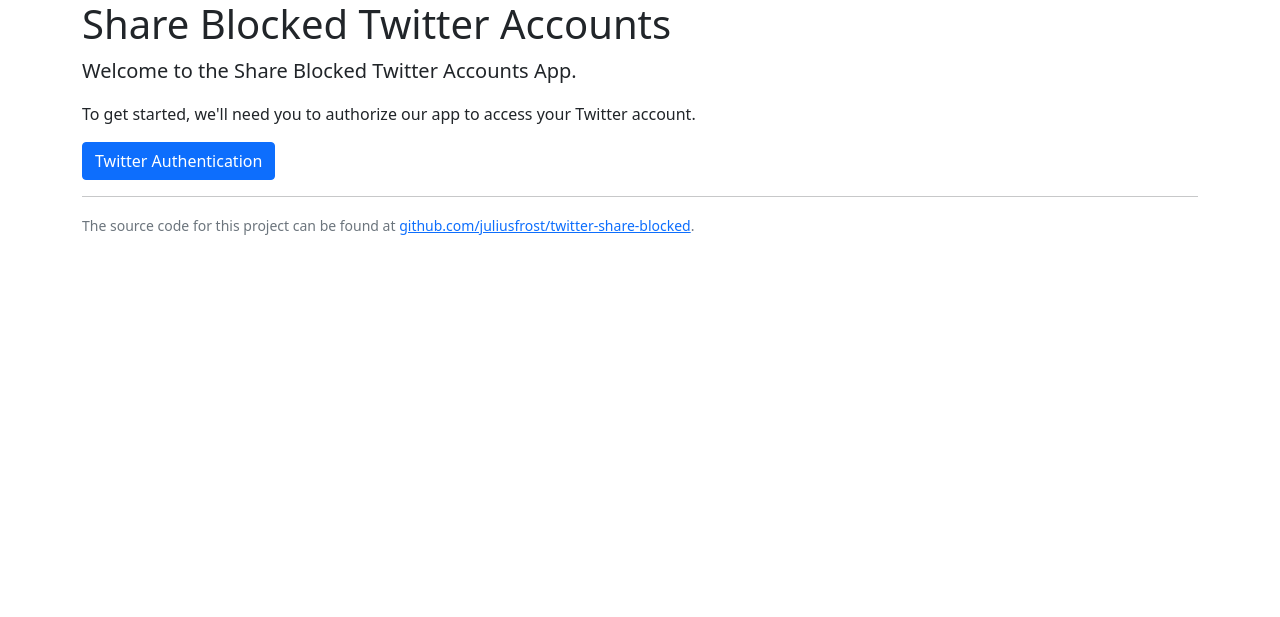
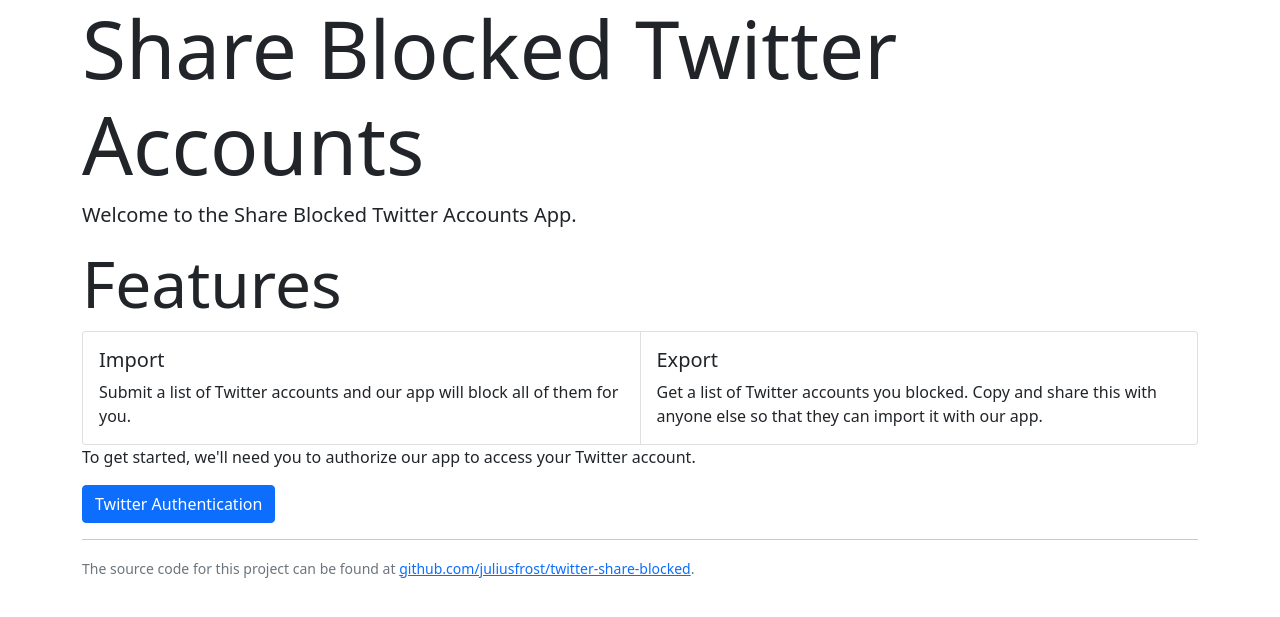
Before and after one commit to juliusfrost/share-blocked-twitter-accounts, a Flask app: page / in a window 1280 px wide. Shown: the top 617 px of the page. Run offline with Flask 2, Linux system fonts and the light colour scheme.

Commit message:
better looks

```diff
--- a/app.py
+++ b/app.py
@@ -10,7 +10,7 @@ from flask import Flask, render_template, request, url_for, session, redirect, f
 
 app = Flask(__name__)
 
-app.debug = False
+app.debug = True
 
 request_token_url = 'https://api.twitter.com/oauth/request_token'
 access_token_url = 'https://api.twitter.com/oauth/access_token'
--- a/templates/base.html
+++ b/templates/base.html
@@ -15,7 +15,7 @@
 
 <body>
 <div class="container-md">
-    <h1>Share Blocked Twitter Accounts</h1>
+    <h1 class="display-1">Share Blocked Twitter Accounts</h1>
     {% block containercontent %}{% endblock %}
     <hr>
     <div class="footer">
--- a/templates/index.html
+++ b/templates/index.html
@@ -1,6 +1,24 @@
 {% extends "base.html" %}
 {% block containercontent %}
 <p class="lead">Welcome to the Share Blocked Twitter Accounts App.</p>
+
+<h2 class="display-3">Features</h2>
+<div class="card-group">
+    <div class="card">
+        <div class="card-body">
+            <h5 class="card-title">Import</h5>
+            <p class="card-text">Submit a list of Twitter accounts and our app will block all of them for you.</p>
+        </div>
+    </div>
+    <div class="card">
+        <div class="card-body">
+            <h5 class="card-title">Export</h5>
+            <p class="card-text">Get a list of Twitter accounts you blocked.
+                Copy and share this with anyone else so that they can import it with our app.</p>
+        </div>
+    </div>
+</div>
+
 <div class="hero-unit">
     <p>To get started, we'll need you to authorize our app to access your Twitter account. </p>
 </div>
```
Also changed, not shown: templates/export.html (+6 -3 lines), templates/import.html (+6 -2 lines).
